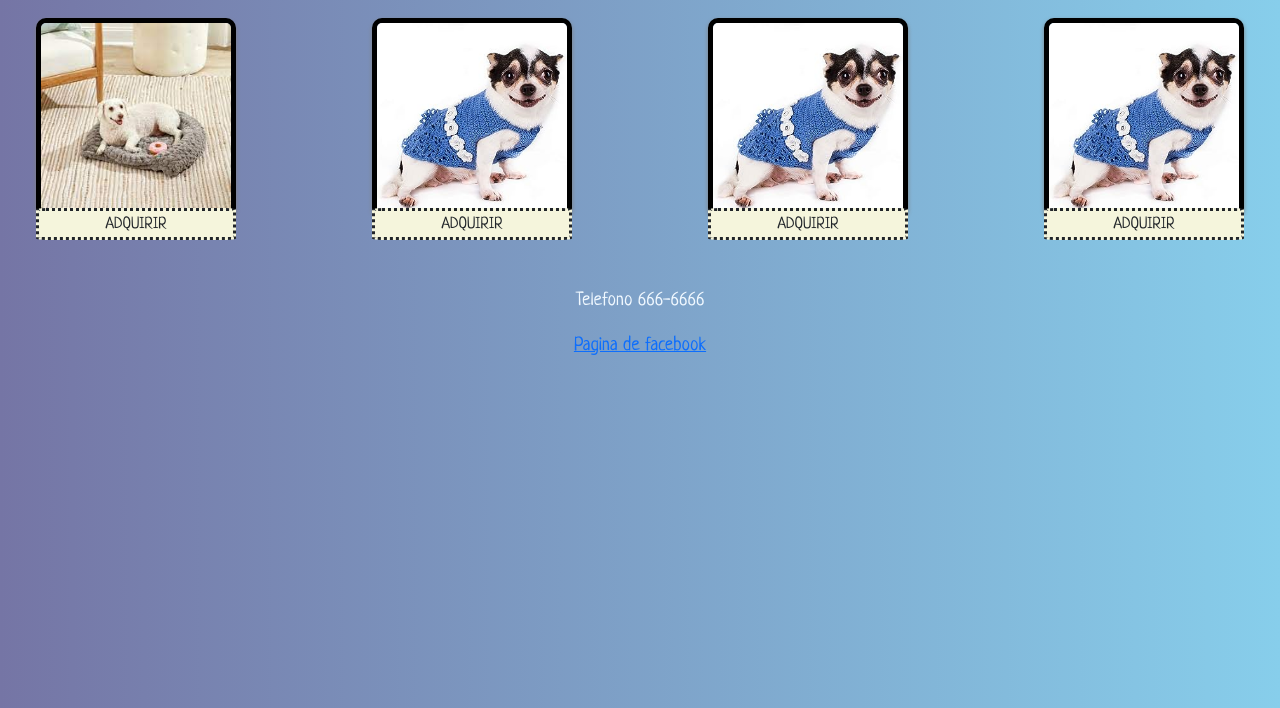
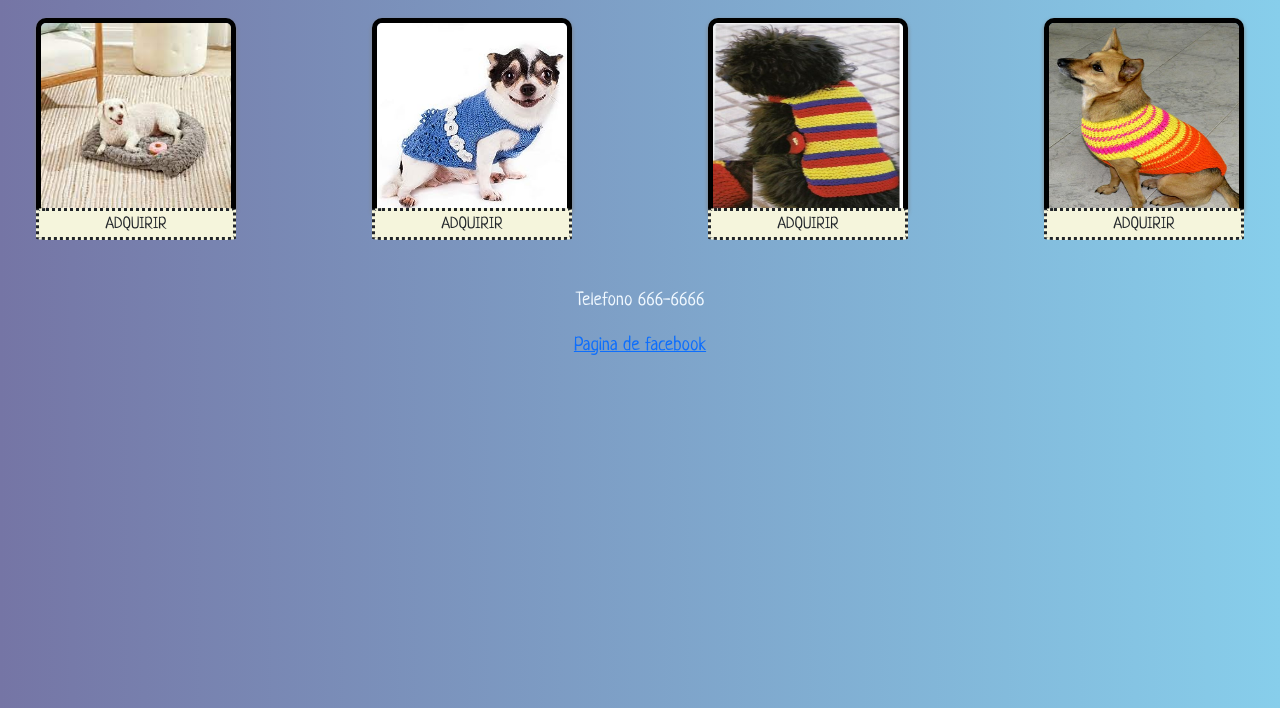
Before and after one commit to IvanManera/Bm.Tejidos-V2, a website: page scss/pages/paraperros.html in a window 1280 px wide. Shown: the part 92-800 px from the top of the page. Drawn offline with nearby package versions, Linux system fonts and the light colour scheme.

Commit message:
paraperros imagen mal colocada

```diff
--- a/scss/pages/paraperros.html
+++ b/scss/pages/paraperros.html
@@ -37,13 +37,13 @@
     </section>
     <section>
         <div>
-            <img src="../imagenes/paraperro2.jpg" alt=""class="Imagen__dentro_caja">
+            <img src="../imagenes/paraperro3.JPG" alt=""class="Imagen__dentro_caja">
             <p class="textoimagen"> ADQUIRIR</p>
         </div>
     </section>
     <section>
         <div>
-            <img src="../imagenes/paraperro2.jpg" alt=""class="Imagen__dentro_caja">
+            <img src="../imagenes/paraperro4.jpg" alt=""class="Imagen__dentro_caja">
             <p class="textoimagen"> ADQUIRIR</p>
         </div>
 
```
